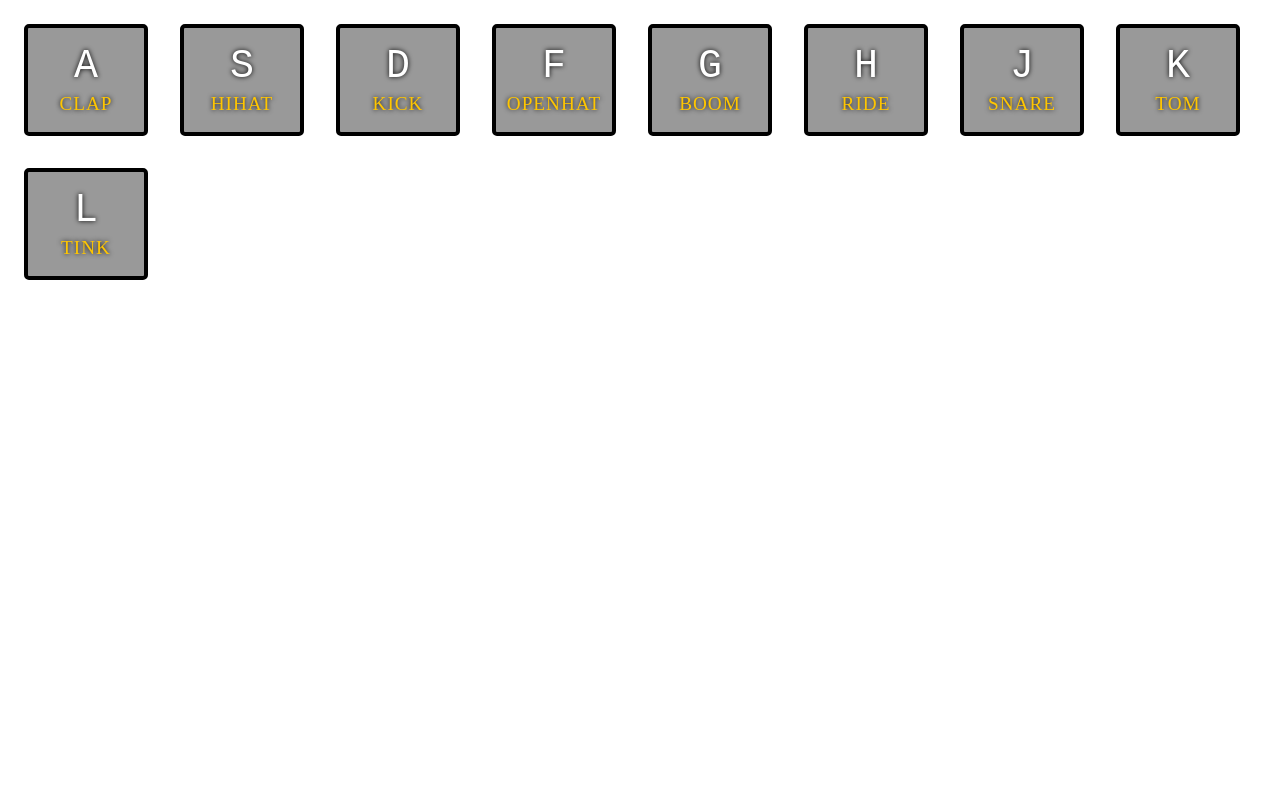
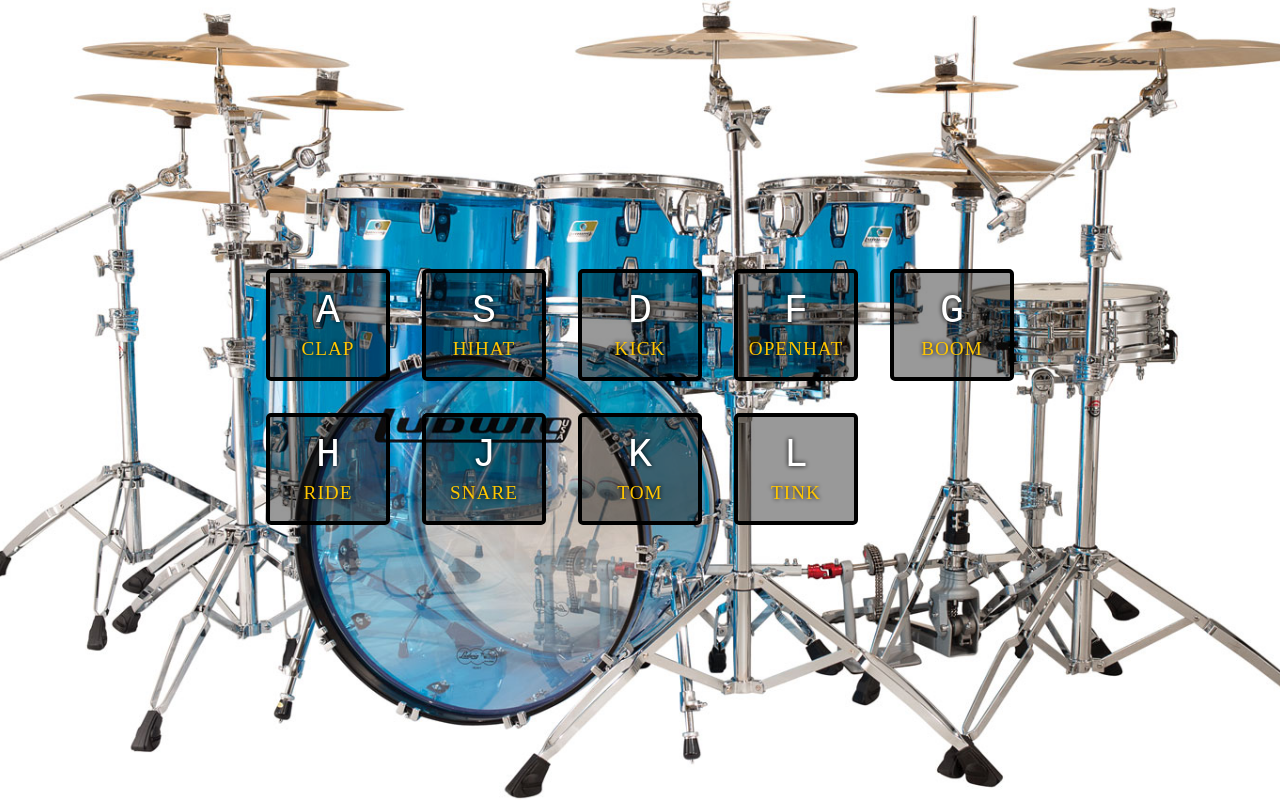
Before and after one commit to karenfreemansmith/JavaScript30Collection, a plain HTML site: page index.html in a window 1280 px wide. Drawn offline with Linux system fonts and the light colour scheme.

Commit message:
additional styling

```diff
--- a/style.css
+++ b/style.css
@@ -1,8 +1,20 @@
-
+body {
+  background: url("drums.jpg") no-repeat fixed center;
+  background-size: cover;
+}
 
 kbd {
   display: block;
   font-size: 40px;
+}
+
+.clearfix {
+  clear:both;
+}
+
+.keys {
+  width: 780px;
+  margin: 20% auto;
 }
 
 .key {
```
Also changed, not shown: index.html (+1 -0 lines), drums.jpg (added).
